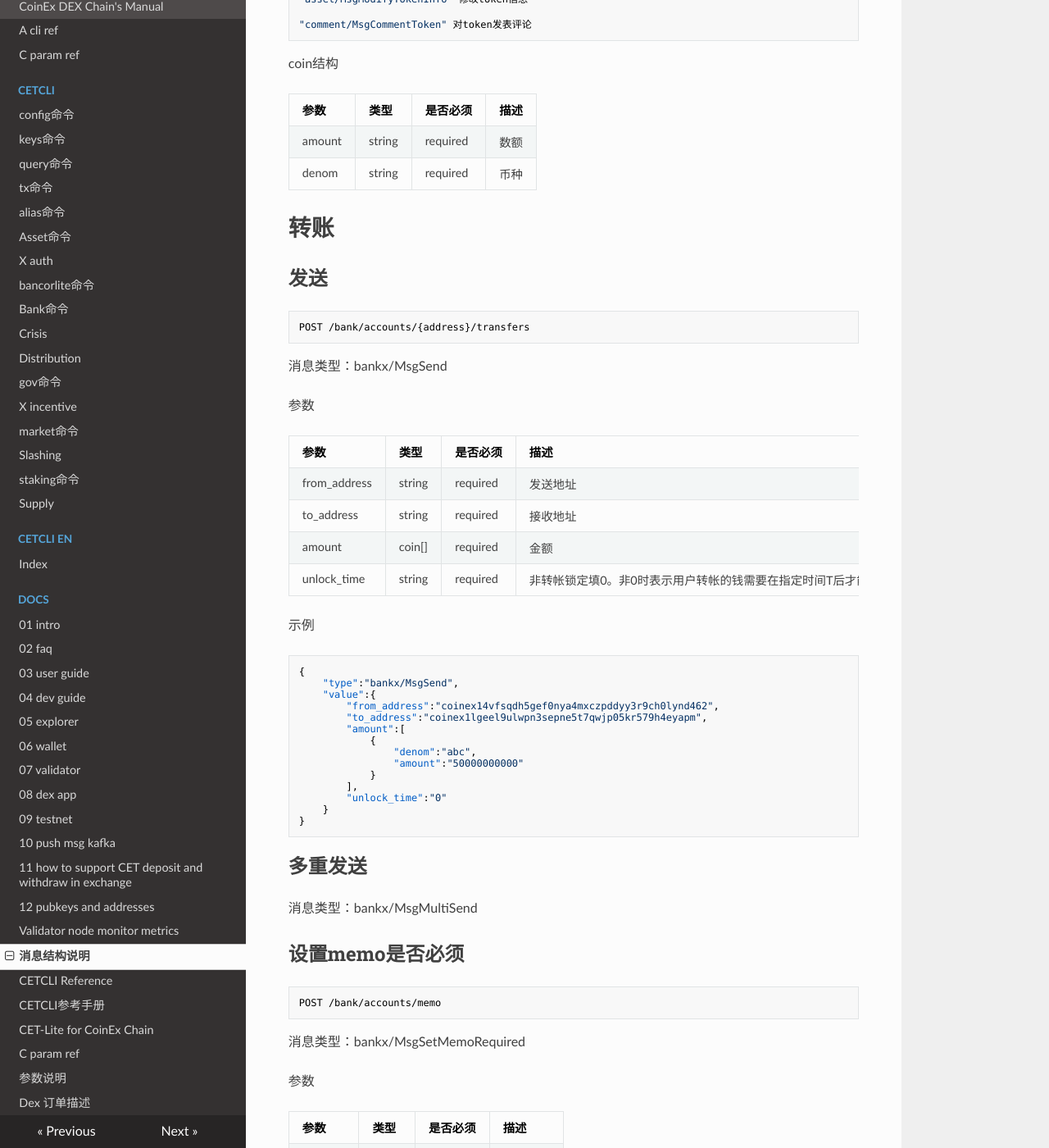
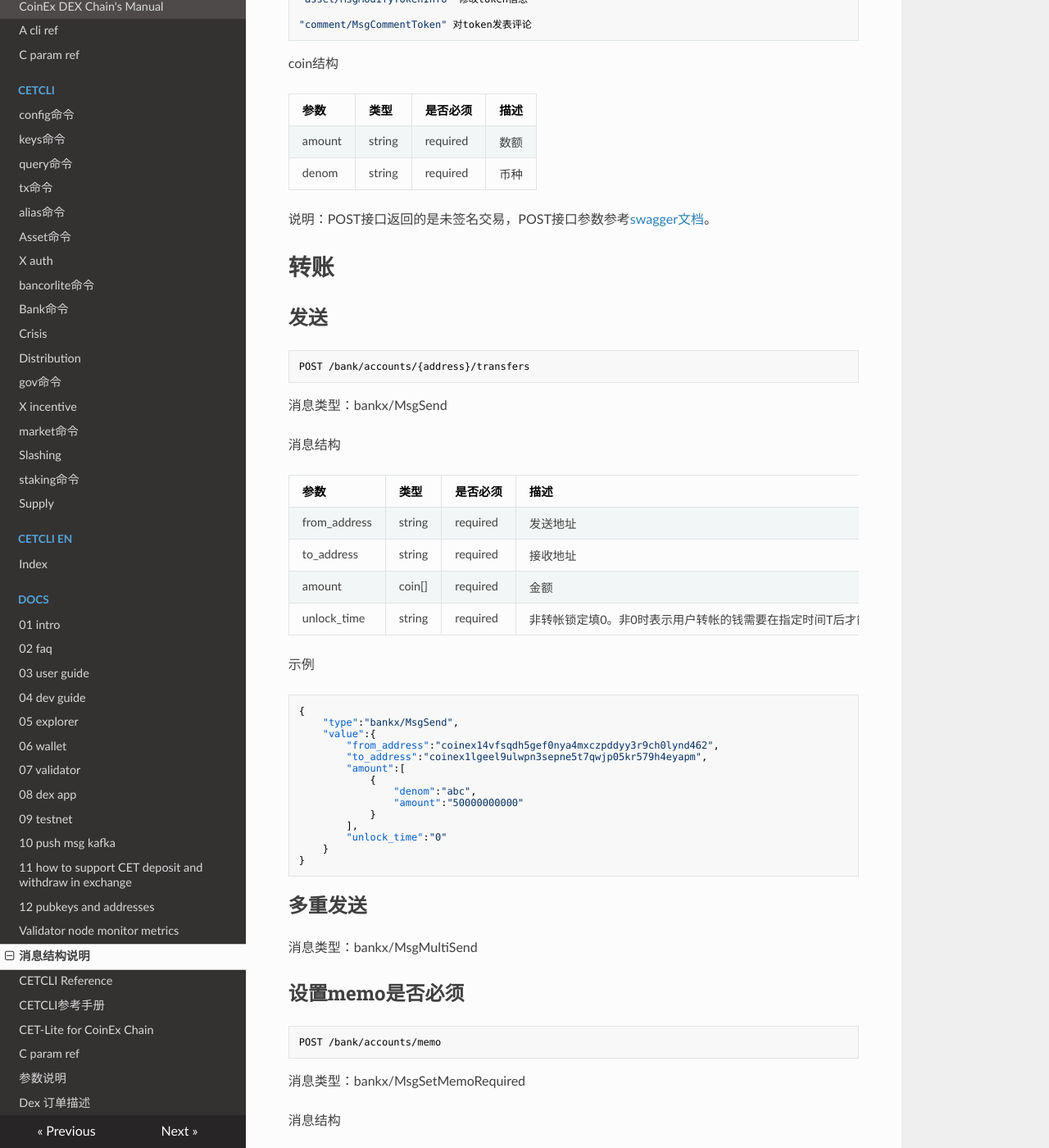
Before and after one commit to coinexchain/dex-manual, an MkDocs documentation site: the page built from docs/docs/14_messages_cn.md, in a window 1280 px wide and 1400 px high, scrolled down 1009 px. Shown: the whole window at 82% size. Built offline with MkDocs 1.6.1, drawn with Linux system fonts in a browser that asks for light colours; nearby versions of some CDN libraries; some of the changed text lies outside the part shown.

Commit message:
Update message description

```diff
--- a/docs/docs/14_messages_cn.md
+++ b/docs/docs/14_messages_cn.md
@@ -63,6 +63,7 @@ coin结构
 | amount | string | required | 数额 |
 | denom  | string | required | 币种 |
 
+说明：POST接口返回的是未签名交易，POST接口参数参考[swagger文档](https://dex-api.coinex.org/swagger/)。
 
 # 转账
 
@@ -74,7 +75,7 @@ POST /bank/accounts/{address}/transfers
 
 消息类型：bankx/MsgSend
 
-参数
+消息结构
 
 | 参数         | 类型   | 是否必须 | 描述                                                         |
 | ------------ | ------ | -------- | ------------------------------------------------------------ |
@@ -118,7 +119,7 @@ POST /bank/accounts/memo
 
 消息类型：bankx/MsgSetMemoRequired
 
-参数
+消息结构
 
 | 参数     | 类型   | 是否必须 | 描述     |
 | -------- | ------ | -------- | -------- |
@@ -147,7 +148,7 @@ POST /bank/accounts/{address}/supervised_transfers
 
 消息类型：bankx/MsgSupervisedSend
 
-参数
+消息结构
 
 | 参数         | 类型   | 是否必须 | 描述                                                         |
 | ------------ | ------ | -------- | ------------------------------------------------------------ |
@@ -189,7 +190,7 @@ POST /alias/update
 
 消息类型：alias/MsgAliasUpdate
 
-参数
+消息结构
 
 | 参数       | 类型   | 是否必须 | 描述               |
 | ---------- | ------ | -------- | ------------------ |
@@ -224,7 +225,7 @@ POST /staking/delegators/{delegatorAddr}/delegations
 
 消息类型：cosmos-sdk/MsgDelegate
 
-参数
+消息结构
 
 | 参数              | 类型   | 是否必须 | 描述       |
 | ----------------- | ------ | -------- | ---------- |
@@ -258,7 +259,7 @@ POST /staking/delegators/{delegatorAddr}/unbonding_delegations
 
 消息类型：cosmos-sdk/MsgUndelegate
 
-参数
+消息结构
 
 | 参数              | 类型   | 是否必须 | 描述         |
 | ----------------- | ------ | -------- | ------------ |
@@ -293,7 +294,7 @@ POST /staking/delegators/{delegatorAddr}/redelegations
 
 消息类型：cosmos-sdk/MsgBeginRedelegate
 
-参数
+消息结构
 
 | 参数                  | 类型   | 是否必须 | 描述         |
 | --------------------- | ------ | -------- | ------------ |
@@ -329,7 +330,7 @@ POST /distribution/validators/{validatorAddr}/rewards  #委托收益也会取回
 
 消息类型：cosmos-sdk/MsgWithdrawDelegationReward
 
-参数
+消息结构
 
 | 参数              | 类型   | 是否必须 | 描述       |
 | ----------------- | ------ | -------- | ---------- |
@@ -356,7 +357,7 @@ POST /distribution/delegators/{delegatorAddr}/rewards
 
 消息类型：cosmos-sdk/MsgWithdrawDelegationReward
 
-参数
+消息结构
 
 | 参数              | 类型   | 是否必须 | 描述       |
 | ----------------- | ------ | -------- | ---------- |
@@ -385,7 +386,7 @@ POST /distribution/delegators/{delegatorAddr}/withdraw_address
 
 消息类型：cosmos-sdk/MsgModifyWithdrawAddress
 
-参数
+消息结构
 
 | 参数              | 类型   | 是否必须 | 描述         |
 | ----------------- | ------ | -------- | ------------ |
@@ -412,7 +413,7 @@ POST /distribution/delegators/{delegatorAddr}/withdraw_address
 
 消息类型：cosmos-sdk/MsgCreateValidator
 
-参数
+消息结构
 
 | 参数                | 类型   | 是否必须 | 描述             |
 | ------------------- | ------ | -------- | ---------------- |
@@ -477,7 +478,7 @@ commission结构
 
 消息类型：cosmos-sdk/MsgEditValidator
 
-参数
+消息结构
 
 | 参数      | 类型   | 是否必须 | 描述       |
 | --------- | ------ | -------- | ---------- |
@@ -521,7 +522,7 @@ description结构
 
 消息类型：cosmos-sdk/MsgVerifyInvariant
 
-参数
+消息结构
 
 | 参数                  | 类型   | 是否必须 | 描述         |
 | --------------------- | ------ | -------- | ------------ |
@@ -554,7 +555,7 @@ POST /gov/proposals/community_pool_spend
 
 消息类型：cosmos-sdk/MsgSubmitProposal
 
-参数
+消息结构
 
 | 参数            | 类型   | 是否必须 | 描述       |
 | --------------- | ------ | -------- | ---------- |
@@ -655,7 +656,7 @@ POST /gov/proposals/{proposalId}/deposits
 
 消息类型：cosmos-sdk/MsgDeposit
 
-参数
+消息结构
 
 | 参数        | 类型   | 是否必须 | 描述       |
 | ----------- | ------ | -------- | ---------- |
@@ -691,7 +692,7 @@ POST /gov/proposals/{proposalId}/votes
 
 消息类型：bankx/MsgSend
 
-参数
+消息结构
 
 | 参数        | 类型   | 是否必须 | 描述                                                       |
 | ----------- | ------ | -------- | ---------------------------------------------------------- |
@@ -722,7 +723,7 @@ POST /distribution/{accAddress}/donates
 
 消息类型：distrx/MsgDonateToCommunityPool
 
-参数
+消息结构
 
 | 参数      | 类型   | 是否必须 | 描述       |
 | --------- | ------ | -------- | ---------- |
@@ -758,7 +759,7 @@ POST /slashing/validators/{validatorAddr}/unjail
 
 消息类型：asset/MsgUnjail
 
-参数
+消息结构
 
 | 参数    | 类型   | 是否必须 | 描述       |
 | ------- | ------ | -------- | ---------- |
@@ -787,7 +788,7 @@ POST /asset/tokens
 
 消息类型：asset/MsgIssueToken
 
-参数
+消息结构
 
 | 参数              | 类型   | 是否必须 | 描述                          |
 | ----------------- | ------ | -------- | ----------------------------- |
@@ -834,7 +835,7 @@ POST /asset/tokens/{symbol}/ownerships
 
 消息类型：asset/MsgTransferOwnership
 
-参数
+消息结构
 
 | 参数           | 类型   | 是否必须 | 描述    |
 | -------------- | ------ | -------- | ------- |
@@ -865,7 +866,7 @@ POST /asset/tokens/{symbol}/mints
 
 消息类型：asset/MsgMintToken
 
-参数
+消息结构
 
 | 参数          | 类型   | 是否必须 | 描述      |
 | ------------- | ------ | -------- | --------- |
@@ -896,7 +897,7 @@ POST /asset/tokens/{symbol}/burns
 
 消息类型：asset/MsgBurnToken
 
-参数
+消息结构
 
 | 参数          | 类型   | 是否必须 | 描述      |
 | ------------- | ------ | -------- | --------- |
@@ -927,7 +928,7 @@ POST /asset/tokens/{symbol}/forbids
 
 消息类型：asset/MsgForbidToken
 
-参数
+消息结构
 
 | 参数          | 类型   | 是否必须 | 描述      |
 | ------------- | ------ | -------- | --------- |
@@ -956,7 +957,7 @@ POST /asset/tokens/{symbol}/unforbids
 
 消息类型：asset/MsgUnForbidToken
 
-参数
+消息结构
 
 | 参数          | 类型   | 是否必须 | 描述      |
 | ------------- | ------ | -------- | --------- |
@@ -985,7 +986,7 @@ POST /asset/tokens/{symbol}/forbidden/whitelist
 
 消息类型：asset/MsgAddTokenWhitelist
 
-参数
+消息结构
 
 | 参数          | 类型     | 是否必须 | 描述                |
 | ------------- | -------- | -------- | ------------------- |
@@ -1018,7 +1019,7 @@ POST /asset/tokens/{symbol}/unforbidden/whitelist
 
 消息类型：asset/MsgRemoveTokenWhitelist
 
-参数
+消息结构
 
 | 参数          | 类型     | 是否必须 | 描述                        |
 | ------------- | -------- | -------- | --------------------------- |
@@ -1051,7 +1052,7 @@ POST /asset/tokens/{symbol}/forbidden/addresses
 
 消息类型：asset/MsgForbidAddr
 
-参数
+消息结构
 
 | 参数          | 类型     | 是否必须 | 描述         |
 | ------------- | -------- | -------- | ------------ |
@@ -1085,7 +1086,7 @@ POST /asset/tokens/{symbol}/unforbidden/addresses
 
 消息类型：asset/MsgUnForbidAddr
 
-参数
+消息结构
 
 | 参数          | 类型     | 是否必须 | 描述             |
 | ------------- | -------- | -------- | ---------------- |
@@ -1118,7 +1119,7 @@ POST /asset/tokens/{symbol}/infos
 
 消息类型：asset/MsgModifyTokenInfo
 
-参数
+消息结构
 
 | 参数          | 类型   | 是否必须 | 描述      |
 | ------------- | ------ | -------- | --------- |
@@ -1152,7 +1153,7 @@ POST /comment/new-thread
 
 消息类型：comment/MsgCommentToken
 
-参数
+消息结构
 
 | 参数         | 类型     | 是否必须 | 描述                                                         |
 | ------------ | -------- | -------- | ------------------------------------------------------------ |
@@ -1193,7 +1194,7 @@ POST /market/trading-pairs
 
 消息类型：market/MsgCreateTradingPair
 
-参数
+消息结构
 
 | 参数            | 类型    | 是否必须 | 描述                                                    |
 | --------------- | ------- | -------- | ------------------------------------------------------- |
@@ -1228,7 +1229,7 @@ POST /market/cancel-trading-pair
 
 消息类型：market/MsgCancelTradingPair
 
-参数
+消息结构
 
 | 参数           | 类型   | 是否必须 | 描述                    |
 | -------------- | ------ | -------- | ----------------------- |
@@ -1260,7 +1261,7 @@ POST /market/ioc-orders
 
 消息类型：market/MsgCreateOrder
 
-参数
+消息结构
 
 | 参数            | 类型    | 是否必须 | 描述                                                         |
 | --------------- | ------- | -------- | ------------------------------------------------------------ |
@@ -1305,7 +1306,7 @@ POST /market/cancel-order
 
 消息类型：market/MsgCancelOrder
 
-参数
+消息结构
 
 | 参数     | 类型   | 是否必须 | 描述   |
 | -------- | ------ | -------- | ------ |
@@ -1334,7 +1335,7 @@ POST /market/price-precision
 
 消息类型：market/MsgModifyPricePrecision
 
-参数
+消息结构
 
 | 参数            | 类型    | 是否必须 | 描述                                               |
 | --------------- | ------- | -------- | -------------------------------------------------- |
@@ -1365,7 +1366,7 @@ POST /bancorlite/bancor-init
 
 消息类型：bancorlite/MsgBancorInit
 
-参数
+消息结构
 
 | 参数                 | 类型    | 是否必须 | 描述                                                    |
 | -------------------- | ------- | -------- | ------------------------------------------------------- |
@@ -1406,7 +1407,7 @@ POST /bancorlite/bancor-cancel
 
 消息类型：bancorlite/MsgBancorCancel
 
-参数
+消息结构
 
 | 参数  | 类型   | 是否必须 | 描述      |
 | ----- | ------ | -------- | --------- |
@@ -1437,7 +1438,7 @@ POST /bancorlite/bancor-trade
 
 消息类型：bancorlite/MsgBancorTrade
 
-参数
+消息结构
 
 | 参数        | 类型   | 是否必须 | 描述      |
 | ----------- | ------ | -------- | --------- |
```
